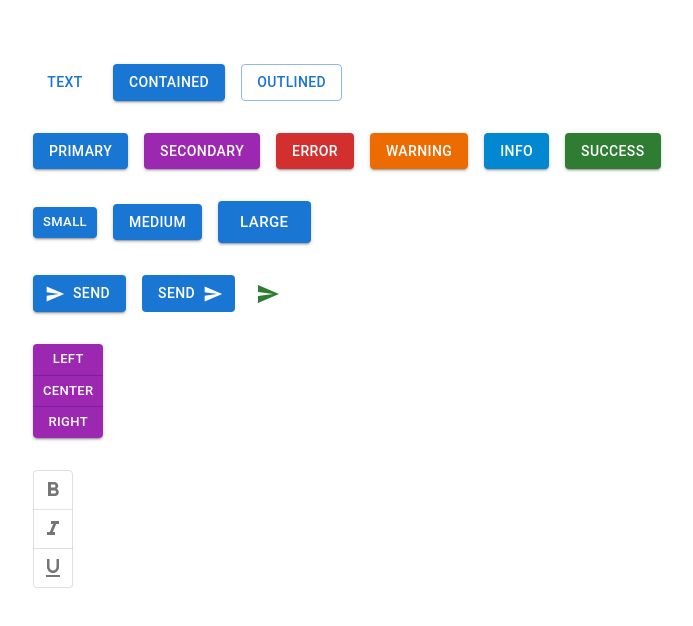
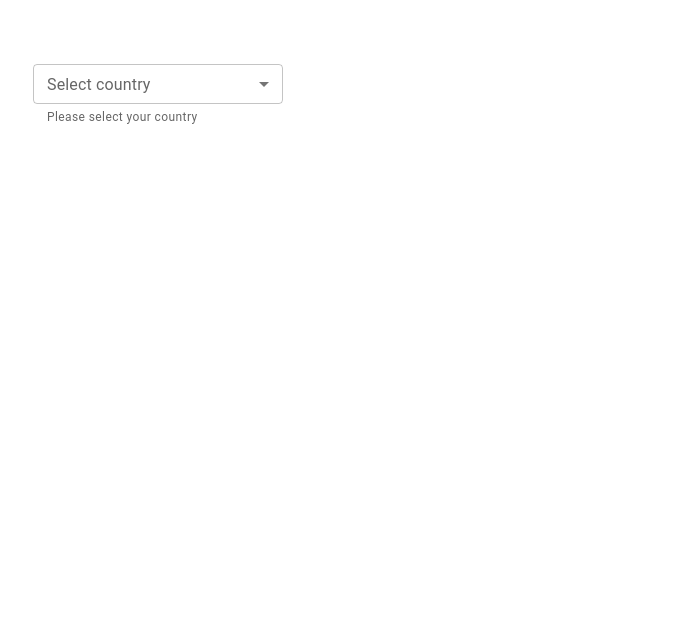
Before and after one commit to YUDONGHYUK/MUI-prac, a React (Create React App) app in the folder react-mui-demo/: page / in a window 1280 px wide. Shown: the top 626 px of the page, without its empty margins (31-724 px from the left). Built offline with nearby package versions, Linux system fonts and the light colour scheme.

Commit message:
mui-demo: TextField, Select

```diff
--- a/react-mui-demo/src/App.tsx
+++ b/react-mui-demo/src/App.tsx
@@ -1,12 +1,16 @@
 import MuiButton from './components/MuiButton';
 import MuiTypography from './components/MuiTypography';
 import './App.css';
+import MuiTextField from './components/MuiTextField';
+import MuiSelect from './components/MuiSelect';
 
 function App() {
   return (
     <div className='App'>
       {/* <MuiTypography /> */}
-      <MuiButton />
+      {/* <MuiButton /> */}
+      {/* <MuiTextField /> */}
+      <MuiSelect />
     </div>
   );
 }
--- /dev/null
+++ b/react-mui-demo/src/components/MuiSelect.tsx
@@ -0,0 +1,37 @@
+import { Box, TextField, MenuItem } from '@mui/material';
+import React, { useState } from 'react';
+
+/*  Box
+  use it instead of the div tag
+*/
+export default function MuiSelect() {
+  const [countries, setCountries] = useState<string[]>([]);
+
+  console.log({ countries });
+
+  const handleChange = (event: React.ChangeEvent<HTMLInputElement>) => {
+    const value = event.target.value;
+    console.log(value);
+    setCountries(typeof value === 'string' ? value.split(',') : value);
+  };
+
+  return (
+    <Box width='250px'>
+      <TextField
+        label='Select country'
+        select
+        value={countries}
+        onChange={handleChange}
+        fullWidth
+        SelectProps={{ multiple: true }}
+        size='small'
+        color='secondary'
+        helperText='Please select your country'
+      >
+        <MenuItem value='KO'>Korea</MenuItem>
+        <MenuItem value='US'>USA</MenuItem>
+        <MenuItem value='AU'>Austraia</MenuItem>
+      </TextField>
+    </Box>
+  );
+}
--- /dev/null
+++ b/react-mui-demo/src/components/MuiTextField.tsx
@@ -0,0 +1,70 @@
+import { Stack, TextField, InputAdornment } from '@mui/material';
+import { useState } from 'react';
+
+/*  TextField
+  label: the label content
+  variant: outlined(default), filled, standard
+  size: small, medium
+  required: add asterisk(*) to label content
+  helperText: add help text to the input
+  type: correspond to the type attribute of an input element
+  disabled: components is disabled
+  inputProps:
+    {readOnly: true} - the field value you can make it readonly
+  SelectProps:
+    { multiple: true } - you can select multiple
+  selsect: render a select element
+  fullWidth: input will take up the full width of its container
+*/
+
+export default function MuiTextField() {
+  const [value, setValue] = useState('');
+  return (
+    <Stack spacing={4}>
+      <Stack direction='row' spacing={2}>
+        <TextField label='Name' variant='outlined' />
+        <TextField label='Name' variant='filled' />
+        <TextField label='Name' variant='standard' />
+      </Stack>
+
+      <Stack direction='row' spacing={2}>
+        <TextField label='Small secondary' size='small' color='secondary' />
+      </Stack>
+
+      <Stack direction='row' spacing={2}>
+        <TextField
+          label='Form Input'
+          required
+          value={value}
+          onChange={(e) => setValue(e.target.value)}
+          error={!value}
+          helperText={
+            !value ? 'Required' : 'Do not share your password with anyone'
+          }
+        />
+        <TextField
+          label='Password'
+          type='password'
+          helperText='Do not share your password with anyone'
+          disabled
+        />
+        <TextField label='Read only' inputProps={{ readOnly: true }} />
+      </Stack>
+
+      <Stack direction='row' spacing={2}>
+        <TextField
+          label='Amount'
+          InputProps={{
+            startAdornment: <InputAdornment position='start'>$</InputAdornment>,
+          }}
+        />
+        <TextField
+          label='Weight'
+          InputProps={{
+            endAdornment: <InputAdornment position='end'>kg</InputAdornment>,
+          }}
+        />
+      </Stack>
+    </Stack>
+  );
+}
```
